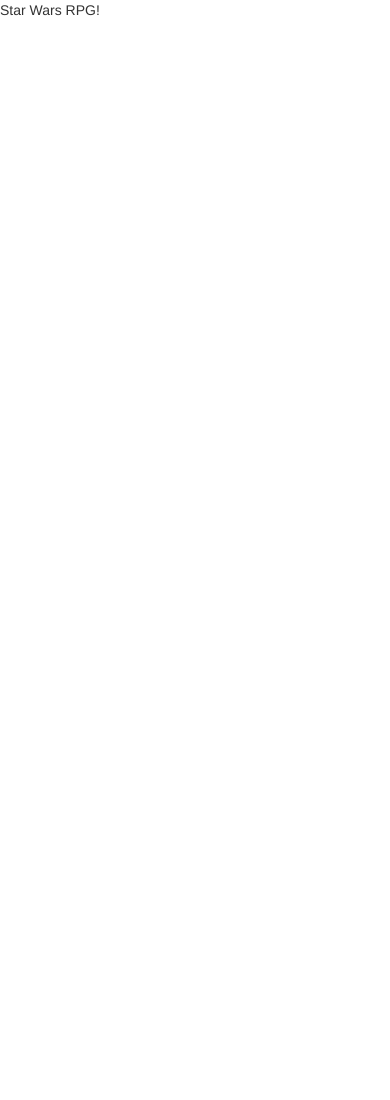
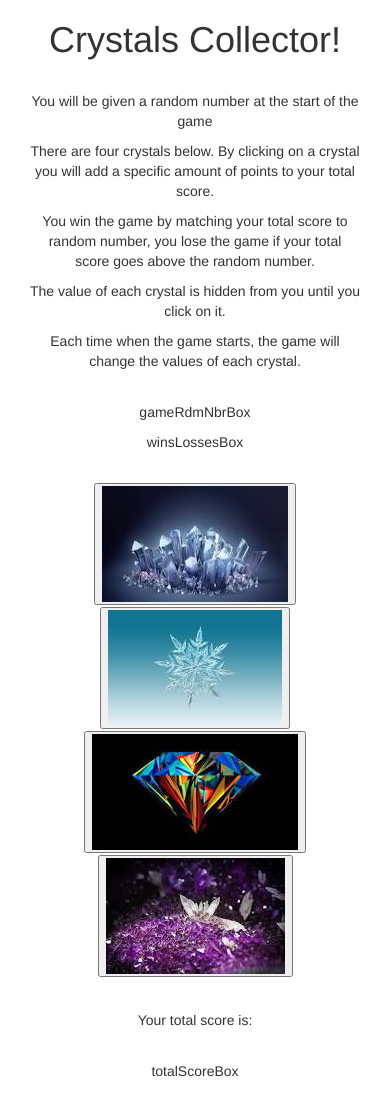
Before and after one commit to kjaneem/week-4-game.github.io, a plain HTML site: page index.html in a window 390 px wide. Before the commit the page ends 844 px from the top, so only its background shows below. Drawn offline with nearby package versions, Linux system fonts and the light colour scheme; files that its build step writes are made by us from their sources.

Commit message:
added html

```diff
--- a/index.html
+++ b/index.html
@@ -5,10 +5,11 @@
     <!-- viewport -->
     <meta name="viewport" content="width=device-width, initial-scale=1.0">
     <meta http-equiv="X-UA-Compatible" content="ie=edge">
-    <title>Hangman</title>
+    <title>Crystal Collector</title>
 
     <!-- reset.css -->
-    <link rel="stylesheet" type="text/css" href="reset.css">
+    <link rel="stylesheet" type="text/css" href="assets/css/reset.css">
+    <link rel="stylesheet" type="text/css" href="assets/css/style.css">
 
     <!-- bootstrap -->
     <link rel="stylesheet" href="https://maxcdn.bootstrapcdn.com/bootstrap/3.3.7/css/bootstrap.min.css" crossorigin="anonymous">
@@ -21,12 +22,116 @@
 
 </head>
 <body>
-    <header>Star Wars RPG!</header>
+    <!-- HTML =================================================== HTML BEGIN =====================================-->
+
+<div class="container"> <!-- begin main container -->
+
+<div class="container-fluid bg-3 text-center">
+  <div class="row">
+    <div class="col-sm-5" id=gameRdmNbrBox>
+    <h1>Crystals Collector!</h1>
+    </div>
+    <div class="col-sm-7">
+      <p></p>
+    </div>
+  </div>
+</div><br>
+
+<div class="container-fluid bg-3 text-center">
+  <div class="row">
+    <div class="col-sm-6" id=instBox>
+      <p>You will be given a random number at the start of the game</p>
+      <p>There are four crystals below.  By clicking on a crystal you will add a specific amount of points to your total score.</p>
+      <p>You win the game by matching your total score to random number, you lose the game if your total score goes above the random number.</p>
+      <p>The value of each crystal is hidden from you until you click on it.</p>
+      <p>Each time when the game starts, the game will change the values of each crystal.</p>
+    </div>
+    <div class="col-sm-6">
+      <p></p>
+    </div>
+  </div>
+</div><br>
+
+<div class="container-fluid bg-3 text-center">
+  <div class="row">
+    <div class="col-sm-3" id=gameRdmNbrBox>
+      <p>gameRdmNbrBox</p>
+    </div>
+    <div class="col-sm-2" id=winsLossesBox>
+      <p>winsLossesBox</p>
+    </div>
+    <div class="col-sm-7">
+      <p></p>
+    </div>
+  </div>
+</div><br>
+
+<div class="container-fluid bg-3 text-center">
+   <div class="row">
+    <div class="col-sm-1">
+      <button id=btn1Box>
+        <img src="assets/images/city.jpg" class="img-responsive" style="width:100%" alt="Image">
+      </button>
+    </div>
+    <div class="col-sm-1">
+      <button id=btn2Box>
+        <img src="assets/images/snowflake.jpg" class="img-responsive" style="width:100%" alt="Image">
+      </button>
+    </div>
+    <div class="col-sm-1">
+      <button id=btn3Box>
+        <img src="assets/images/rainbow.jpg" class="img-responsive" style="width:100%" alt="Image">
+      </button>
+    </div>
+    <div class="col-sm-1">
+      <button id=btn4Box>
+        <img src="assets/images/purple.jpg" class="img-responsive" style="width:100%" alt="Image">
+      </button>
+    </div>
+    <div class="col-sm-8">
+      <p></p>
+    </div>
+  </div>
+</div><br>
+
+<div class="container-fluid bg-3 text-center">
+  <div class="row">
+    <div class="col-sm-3" id=totalScoreHdrBox>
+      <p>Your total score is:</p>
+    </div>
+   <div class="col-sm-9">
+      <p></p>
+    </div>
+  </div>
+</div><br>
+
+<div class="container-fluid bg-3 text-center">
+  <div class="row">
+    <div class="col-sm-3" id=totalScoreBox>
+      <p>totalScoreBox</p>
+    </div>
+    <div class="col-sm-9">
+      <p></p>
+    </div>
+  </div>
+</div><br>
+
+</div> <!-- end main container -->
+    <!-- HTML ====================================================HTML END =======================================-->
+
     <script type="text/javascript">
+
+    //GLOBAL VARIABLES
+
+    //OBJECTS
+
+    //-- LOGIC =================================================== LOGIC BEGIN =======================================
 
     //Asks javascript to better hightlight errors
     "use strict";
 
+
+    //-- LOGIC ===================================================== LOGIC END ========================================
 
     </script>
     <!-- javascript -->
```
Also changed, not shown: assets/images/purple.jpg (added).
